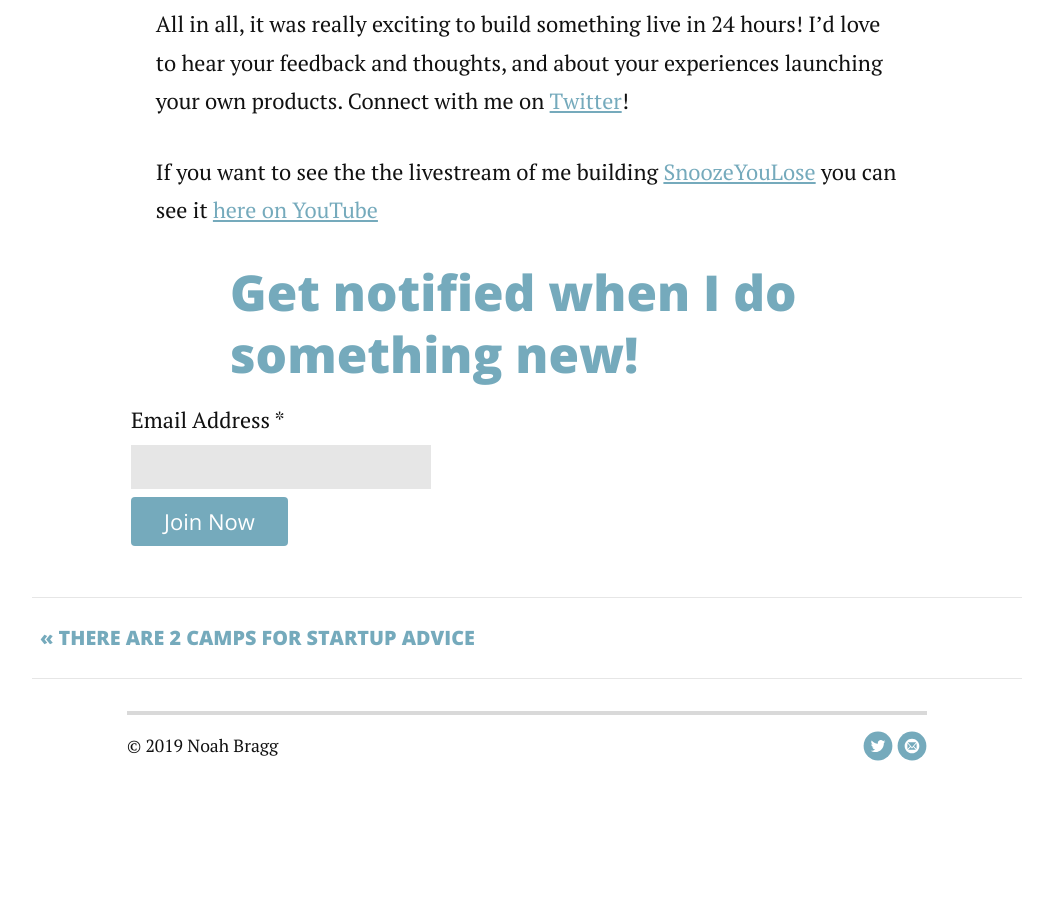
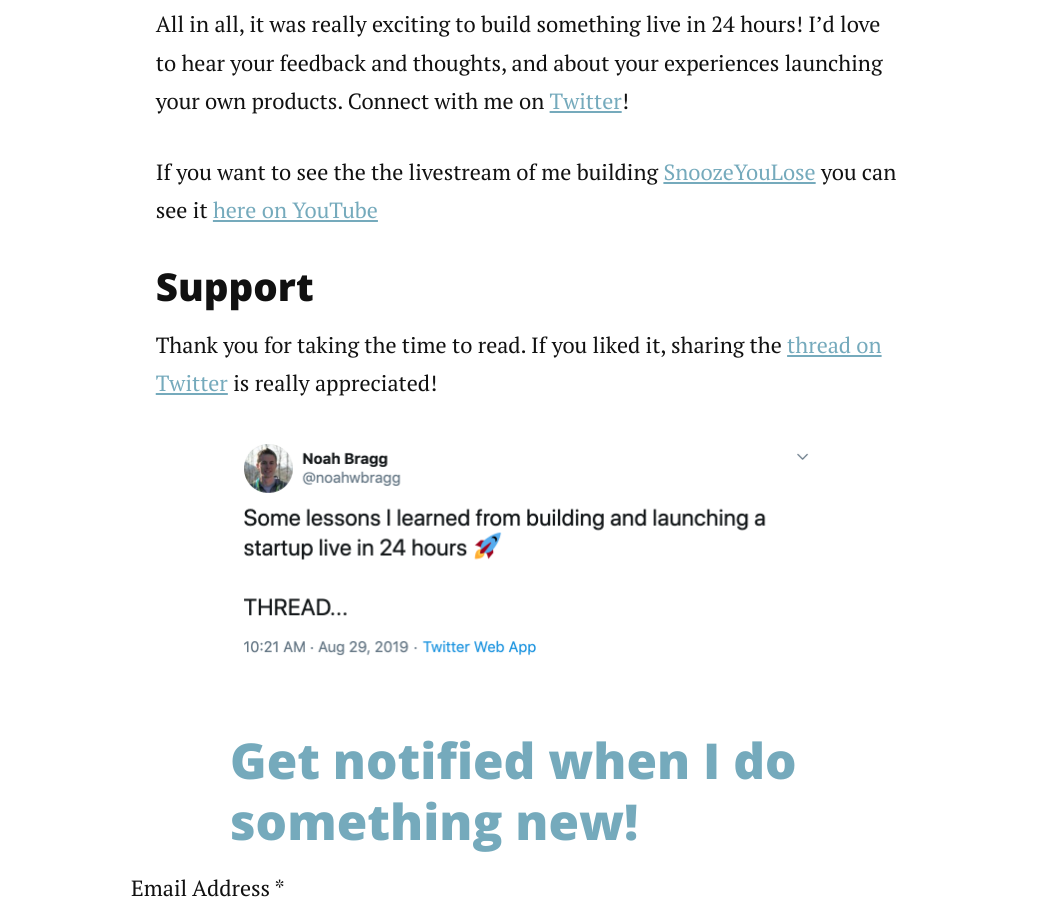
Before and after one commit to normdoow/blog, a Jekyll site: the page built from _posts/2019-26-8-what-its-like-building-a-startup-live.markdown, in a window 1280 px wide and 900 px high, scrolled down 9023 px. Shown: the whole window, without its empty margins (113-1166 px from the left). Built offline with Jekyll 4.4.1, drawn with Linux system fonts in a browser that asks for light colours; nearby versions of some CDN libraries; comment, search, counter and statistics services are not loaded; before the commit the page ends 9826 px from its top, so only the background shows below that.

Commit message:
added twitter support

```diff
--- a/_posts/2019-26-8-what-its-like-building-a-startup-live.markdown
+++ b/_posts/2019-26-8-what-its-like-building-a-startup-live.markdown
@@ -95,8 +95,8 @@
 
 If you want to see the the livestream of me building [SnoozeYouLose](https://snoozeyoulose.io/) you can see it [here on YouTube](https://www.youtube.com/watch?v=9enyvhpUuvM&t=3916s)
 
-<!-- ### Support
+### Support
 
-Thank you for taking the time to read. If you liked it, sharing the thread on Twitter is really appreciated!
+Thank you for taking the time to read. If you liked it, sharing the [thread on Twitter](https://twitter.com/noahwbragg/status/1167079814513201158?s=20) is really appreciated!
 
-<Picture of tweet from twitter with link> -->
+<center><a href="https://twitter.com/noahwbragg/status/1167079814513201158?s=20"><img style="max-width: 60%;" src="/assets/img/twitter_24_hour_startup.png" alt="" /></a></center>
```
Also changed, not shown: assets/img/twitter_24_hour_startup.png (added).
